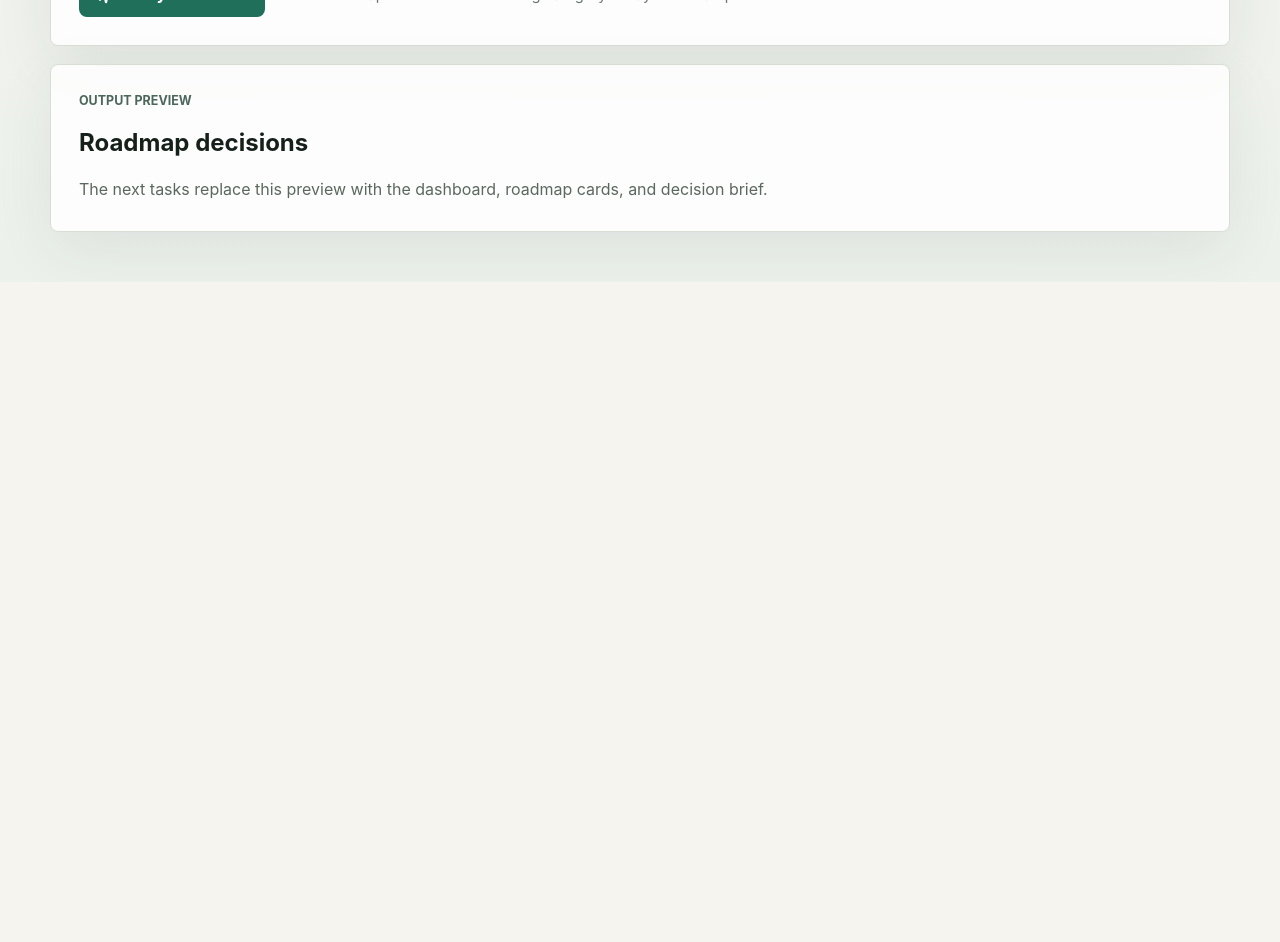
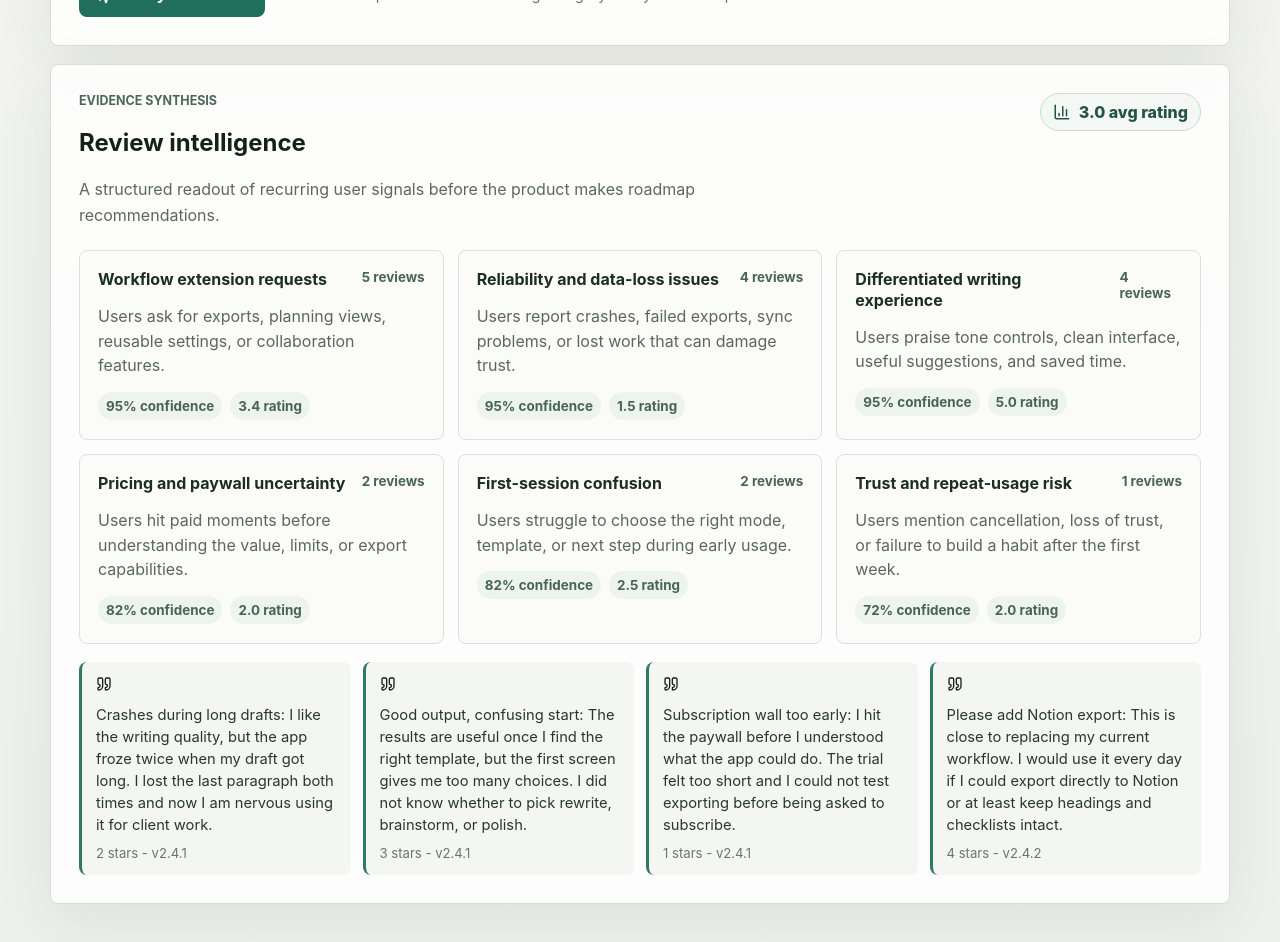
Before and after one commit to nana936372-ctrl/ReviewRoadmap-Studio, a React (Vite) app: page / in a window 1280 px wide. Shown: the part 720-1662 px from the top of the page. Before the commit the page ends 1002 px from the top, so only its background shows below. Built offline with nearby package versions, Linux system fonts and the light colour scheme.

Commit message:
feat: show review intelligence dashboard

```diff
--- a/src/App.tsx
+++ b/src/App.tsx
@@ -1,4 +1,5 @@
 import { useMemo, useState } from 'react';
+import { InsightDashboard } from './components/InsightDashboard';
 import { InputPanel } from './components/InputPanel';
 import { sampleReviews } from './data/sampleReviews';
 import { analyzeReviews } from './lib/analysis/pipeline';
@@ -36,13 +37,7 @@ export default function App() {
         onAnalyze={() => setAnalysisRunCount((count) => count + 1)}
       />
 
-      <section className="panel">
-        <p className="eyebrow">Output preview</p>
-        <h2>Roadmap decisions</h2>
-        <p className="section-copy">
-          The next tasks replace this preview with the dashboard, roadmap cards, and decision brief.
-        </p>
-      </section>
+      <InsightDashboard analysis={analysis} />
     </main>
   );
 }
--- /dev/null
+++ b/src/components/InsightDashboard.tsx
@@ -0,0 +1,60 @@
+import { BarChart3, Quote } from 'lucide-react';
+import type { AnalysisResult } from '../domain/types';
+
+interface InsightDashboardProps {
+  analysis: AnalysisResult;
+}
+
+export function InsightDashboard({ analysis }: InsightDashboardProps) {
+  const topClusters = analysis.clusters.slice(0, 6);
+  const averageRating =
+    analysis.reviews.reduce((sum, review) => sum + review.rating, 0) / analysis.reviews.length;
+
+  return (
+    <section className="panel" aria-labelledby="intelligence-title">
+      <div className="section-heading">
+        <div>
+          <p className="eyebrow">Evidence synthesis</p>
+          <h2 id="intelligence-title">Review intelligence</h2>
+          <p className="section-copy">
+            A structured readout of recurring user signals before the product makes roadmap recommendations.
+          </p>
+        </div>
+        <div className="metric-pill">
+          <BarChart3 aria-hidden="true" size={18} />
+          {averageRating.toFixed(1)} avg rating
+        </div>
+      </div>
+
+      <div className="cluster-grid">
+        {topClusters.map((cluster) => (
+          <article className="cluster-card" key={cluster.id}>
+            <div className="cluster-card-header">
+              <h3>{cluster.name}</h3>
+              <span>{cluster.reviewCount} reviews</span>
+            </div>
+            <p>{cluster.description}</p>
+            <div className="cluster-meta">
+              <span>{Math.round(cluster.confidence * 100)}% confidence</span>
+              <span>{cluster.averageRating.toFixed(1)} rating</span>
+            </div>
+          </article>
+        ))}
+      </div>
+
+      <div className="evidence-strip" aria-label="Representative review evidence">
+        {analysis.reviews.slice(1, 5).map((review) => (
+          <figure key={review.id}>
+            <Quote aria-hidden="true" size={16} />
+            <blockquote>
+              {review.title}: {review.body}
+            </blockquote>
+            <figcaption>
+              {review.rating} stars - v{review.appVersion}
+            </figcaption>
+          </figure>
+        ))}
+      </div>
+    </section>
+  );
+}
--- a/src/styles.css
+++ b/src/styles.css
@@ -182,3 +182,126 @@ h1 {
     padding: 28px;
   }
 }
+
+.section-heading {
+  display: flex;
+  gap: 18px;
+  align-items: start;
+  justify-content: space-between;
+}
+
+.metric-pill {
+  display: inline-flex;
+  gap: 8px;
+  align-items: center;
+  min-height: 38px;
+  padding: 0 12px;
+  border: 1px solid #cddbd1;
+  border-radius: 999px;
+  color: #265245;
+  background: #f3f8f4;
+  font-weight: 800;
+  white-space: nowrap;
+}
+
+.cluster-grid {
+  display: grid;
+  grid-template-columns: repeat(3, minmax(0, 1fr));
+  gap: 14px;
+  margin-top: 22px;
+}
+
+.cluster-card {
+  min-height: 190px;
+  padding: 18px;
+  border: 1px solid #d9e3db;
+  border-radius: 8px;
+  background: #fbfcfa;
+}
+
+.cluster-card-header {
+  display: flex;
+  gap: 12px;
+  justify-content: space-between;
+}
+
+.cluster-card h3 {
+  margin: 0;
+  color: #1c2d25;
+  font-size: 1rem;
+  line-height: 1.3;
+}
+
+.cluster-card-header span,
+.cluster-meta span {
+  color: #496457;
+  font-size: 0.84rem;
+  font-weight: 700;
+}
+
+.cluster-card p {
+  margin: 14px 0;
+  color: #5a675f;
+  line-height: 1.55;
+}
+
+.cluster-meta {
+  display: flex;
+  flex-wrap: wrap;
+  gap: 8px;
+}
+
+.cluster-meta span {
+  padding: 6px 8px;
+  border-radius: 999px;
+  background: #edf4ef;
+}
+
+.evidence-strip {
+  display: grid;
+  grid-template-columns: repeat(4, minmax(0, 1fr));
+  gap: 12px;
+  margin-top: 18px;
+}
+
+.evidence-strip figure {
+  margin: 0;
+  padding: 14px;
+  border-left: 3px solid #2e7a62;
+  border-radius: 8px;
+  background: #f4f6f2;
+}
+
+.evidence-strip blockquote {
+  margin: 8px 0;
+  color: #28372f;
+  font-size: 0.92rem;
+  line-height: 1.5;
+}
+
+.evidence-strip figcaption {
+  color: #6a756e;
+  font-size: 0.82rem;
+}
+
+@media (max-width: 960px) {
+  .cluster-grid,
+  .evidence-strip {
+    grid-template-columns: repeat(2, minmax(0, 1fr));
+  }
+}
+
+@media (max-width: 640px) {
+  .section-heading {
+    display: block;
+  }
+
+  .metric-pill {
+    margin-top: 14px;
+  }
+
+  .cluster-grid,
+  .evidence-strip {
+    grid-template-columns: 1fr;
+  }
+}
```
Also changed, not shown: 2 other files (tests, documents, lock files or other folders).
